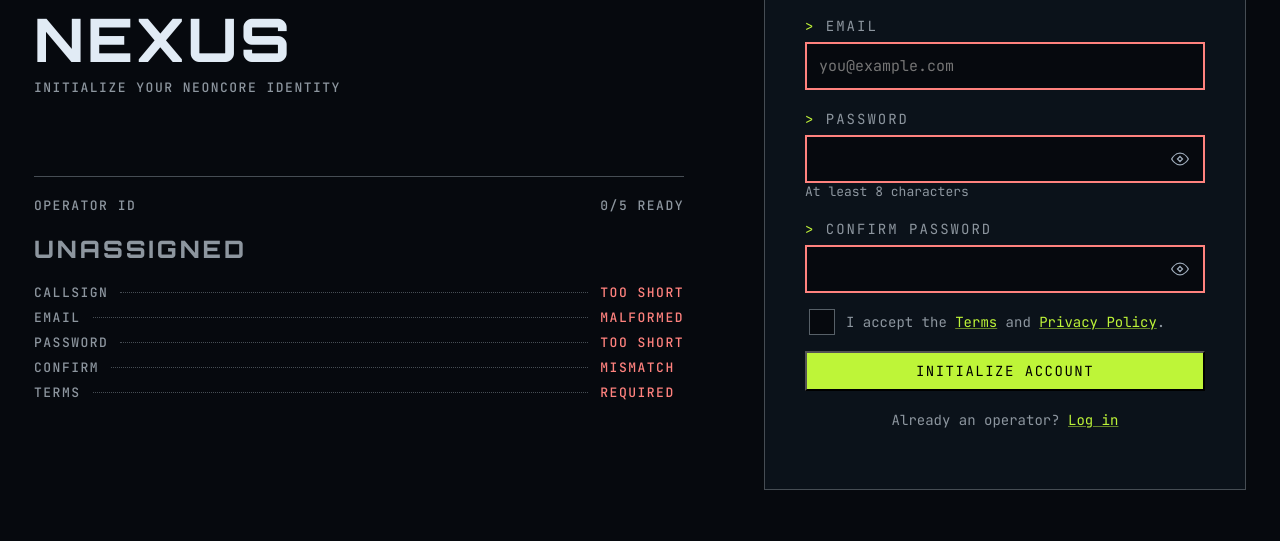
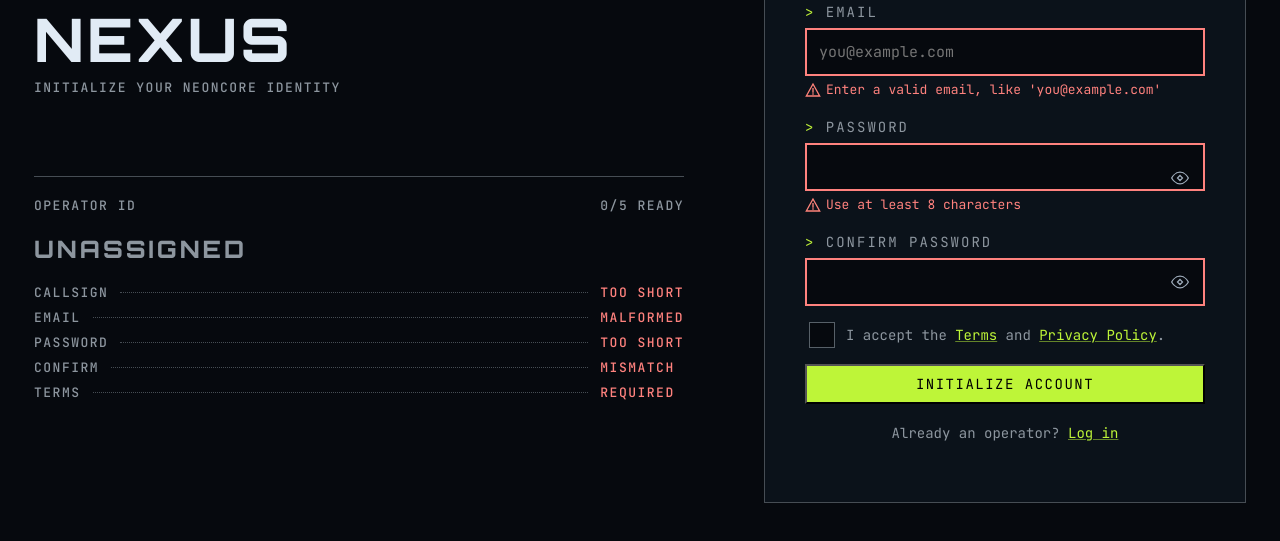
Before and after one commit to rdmitrijj/gamer-page-frontend, a plain HTML site: page index.html in a window 1280 px wide. Both pictures are taken after a click on the button "INITIALIZE ACCOUNT". Shown: the part 249-790 px from the top of the page. Drawn offline with Linux system fonts and the light colour scheme.

Commit message:
Add more validation

```diff
--- a/index.html
+++ b/index.html
@@ -88,6 +88,9 @@
         <h3><span class="highlight">></span> Email</h3>
       </span>
     <input id="email" name="email" placeholder="you@example.com">
+    <div class="hintTextWrapper">
+        <img class="alert-sign" src="assets/images/icon-alert.svg"><span id="email-hint" class="hint-text"></span>
+    </div>
     </label>
     <!-- Enter your email
     Enter a valid email, like you@example.com -->
@@ -98,8 +101,11 @@
       </span>
       <div class="pass-wrapper">
         <input name="password" id="password-1" type="password"><button type="button" class="password-eye-1"></button>
+      <div class="hintTextWrapper">
+        <img class="alert-sign" src="assets/images/icon-alert.svg"><span id="password-hint" class="hint-text">At least 8 characters</span>
       </div>
-      <span class="hint-text">At least 8 characters</span>
+      </div>
+
     </label>
     <!-- Show / hide password button -->
     <!-- Dynamic: password strength -->
--- a/main.js
+++ b/main.js
@@ -47,9 +47,10 @@ let validCount = 0
 
 
 
-let hintTextWrapper = document.querySelector(".hintTextWrapper")
+let hintTextWrapper = document.querySelectorAll(".hintTextWrapper")
 let callsignHintText = document.getElementById("callsign-hint")
-
+let emailHintText = document.getElementById("email-hint")
+let passwordHintText = document.getElementById("password-hint")
 
 function ValidateForm() {
     validCount = 0
@@ -60,12 +61,12 @@ function ValidateForm() {
         callsignStatus.classList.remove('rightStatus')
         callsignStatus.textContent = "too short"
 
-        hintTextWrapper.classList.add('alerted')
+        hintTextWrapper[0].classList.add('alerted')
         callsignHintText.textContent = "Use at least 3 characters"
     }
     else {
         callsignHintText.textContent = "3–20 characters: letters, numbers, _ or -"
-        hintTextWrapper.classList.remove('alerted')
+        hintTextWrapper[0].classList.remove('alerted')
         callsignInput.classList.remove('wrongInput')
         callsignStatus.classList.remove('wrongStatus')
 
@@ -81,6 +82,10 @@ function ValidateForm() {
         emailStatus.classList.remove('rightStatus')
 
         emailStatus.textContent = "malformed"
+
+        hintTextWrapper[1].classList.add('alerted')
+        emailHintText.textContent = "Enter a valid email, like 'you@example.com'"
+
     }
     else {
         emailStatus.classList.remove('wrongStatus')
@@ -88,6 +93,10 @@ function ValidateForm() {
 
         emailStatus.classList.add('rightStatus')
         emailStatus.textContent = "ok"
+
+        hintTextWrapper[1].classList.remove('alerted')
+        emailHintText.textContent = ""
+
         validCount++
     }
 
@@ -98,8 +107,13 @@ function ValidateForm() {
         passwordInput_1.classList.add('wrongInput')
         passwordStatus.classList.add('wrongStatus')
         passwordStatus.textContent = "too short"
+
+        hintTextWrapper[2].classList.add("alerted")
+        passwordHintText.textContent = "Use at least 8 characters"
     }
     else {
+        passwordHintText.textContent = ""
+        hintTextWrapper[2].classList.remove("alerted")
         passwordInput_1.classList.remove('wrongInput')
         passwordStatus.classList.remove('wrongStatus')
 
```
Also changed, not shown: 1 other file.
